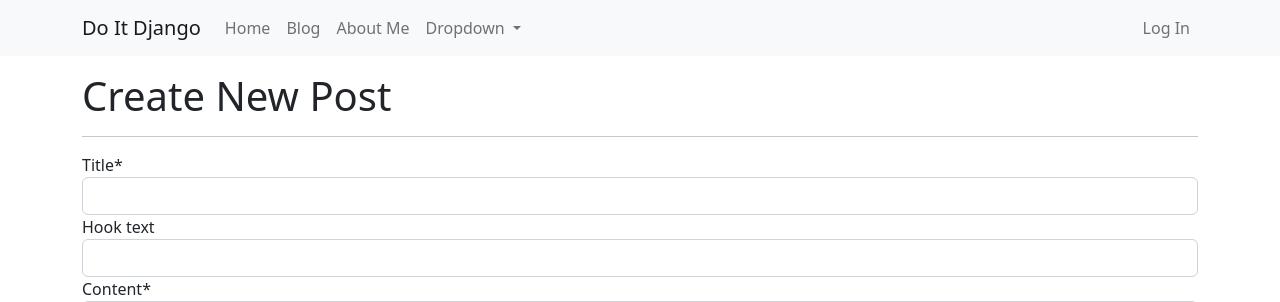
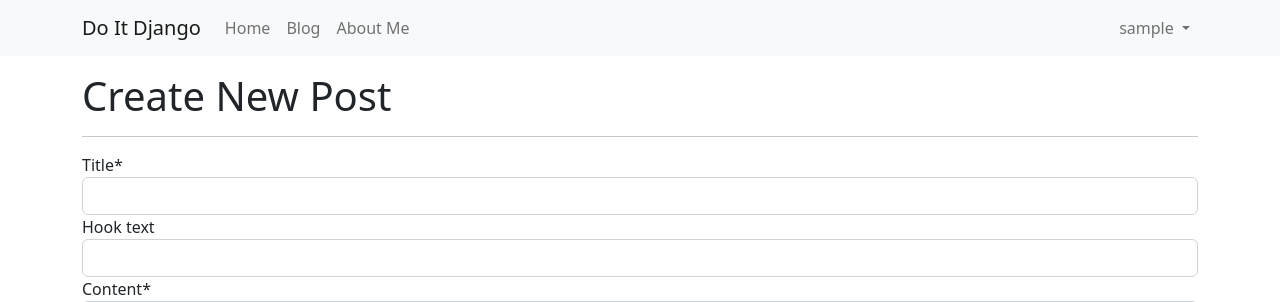
Before and after one commit to N1ghtsky0/do_it_django_a_to_z, a Django app: page /blog/create_post/ in a window 1280 px wide. Shown: the top 302 px of the page. Run offline with Django 4.2, Linux system fonts and the light colour scheme; the visitor is signed in with stand-in values (Sample User, id 1); data that the repository does not hold is empty; some libraries are stand-ins or nearby versions.

Commit message:
구글 로그인 기능 추가하기

```diff
--- a/blog/templates/blog/navbar.html
+++ b/blog/templates/blog/navbar.html
@@ -1,3 +1,5 @@
+{% load socialaccount %}
+
 <nav class="navbar navbar-expand-lg navbar-light bg-light">
     <div class="container">
         <a class="navbar-brand" href="/">Do It Django</a>
@@ -18,24 +20,23 @@
                 <li class="nav-item">
                     <a class="nav-link" href="/about_me/">About Me</a>
                 </li>
-
-                <li class="nav-item dropdown">
-                    <a class="nav-link dropdown-toggle" href="#" role="button" data-toggle="dropdown" aria-expanded="false">
-                        Dropdown
-                    </a>
-                    <div class="dropdown-menu">
-                        <a class="dropdown-item" href="#">Action</a>
-                        <a class="dropdown-item" href="#">Another action</a>
-                        <div class="dropdown-divider"></div>
-                        <a class="dropdown-item" href="#">Something else here</a>
-                    </div>
-                </li>
             </ul>
 
             <ul class="navbar-nav ms-auto">
+                {% if user.is_authenticated %}
+                <li class="nav-item dropdown">
+                    <a class="nav-link dropdown-toggle" href="#" id="navbarDropdownMenuLink" role="button" data-toggle="dropdown" aria-haspopup="true" aria-expanded="false">
+                        {{ user.username }}
+                    </a>
+                    <div class="dropdown-menu" aria-labelledby="navbarDropdownMenuLink">
+                        <a class="dropdown-item" href="/accounts/logout/">Log Out</a>
+                    </div>
+                </li>
+                {% else %}
                 <li class="nav-item">
                     <a class="nav-link" href="#" data-toggle="modal" data-target="#loginModal">Log In</a>
                 </li>
+                {% endif %}
             </ul>
 
         </div>
@@ -54,12 +55,11 @@
             <div class="modal-body">
                 <div class="row">
                     <div class="col-md-6">
-                        <button type="button" class="btn btn-outline-dark w-100 btn-sm mb-1"><i class="fa-brands fa-google"></i>&nbsp;&nbsp; Log in with Google</button>
-                        <button type="button" class="btn btn-outline-dark w-100 btn-sm mb-1"><i class="fa-regular fa-envelope"></i>&nbsp;&nbsp; Log in with E-mail</button>
+                        <a role="button" class="btn btn-outline-dark w-100 btn-sm mb-1" href="{% provider_login_url 'google' %}"><i class="fa-brands fa-google"></i>&nbsp;&nbsp; Log in with Google</a>
+                        <a role="button" class="btn btn-outline-dark w-100 btn-sm mb-1" href="/accounts/login/"><i class="fa-regular fa-envelope"></i>&nbsp;&nbsp; Log in with Username</a>
                     </div>
-
                     <div class="col-md-6">
-                        <button type="button" class="btn btn-outline-dark w-100 btn-sm mb-1"><i class="fa-regular fa-envelope"></i>&nbsp;&nbsp; Sign Up with E-mail</button>
+                        <a role="button" class="btn btn-outline-dark w-100 btn-sm mb-1" href="/accounts/signup/"><i class="fa-regular fa-envelope"></i>&nbsp;&nbsp; Sign Up with E-mail</a>
                     </div>
                 </div>
             </div>
--- a/do_it_django_prj/urls.py
+++ b/do_it_django_prj/urls.py
@@ -22,6 +22,7 @@ urlpatterns = [
     path("blog/", include("blog.urls")),
     path("admin/", admin.site.urls),
     path("markdownx/", include('markdownx.urls')),
+    path("accounts/", include('allauth.urls')),
     path("", include("single_pages.urls")),
 ]
 
```
Also changed, not shown: do_it_django_prj/settings.py (+16 -0 lines).
